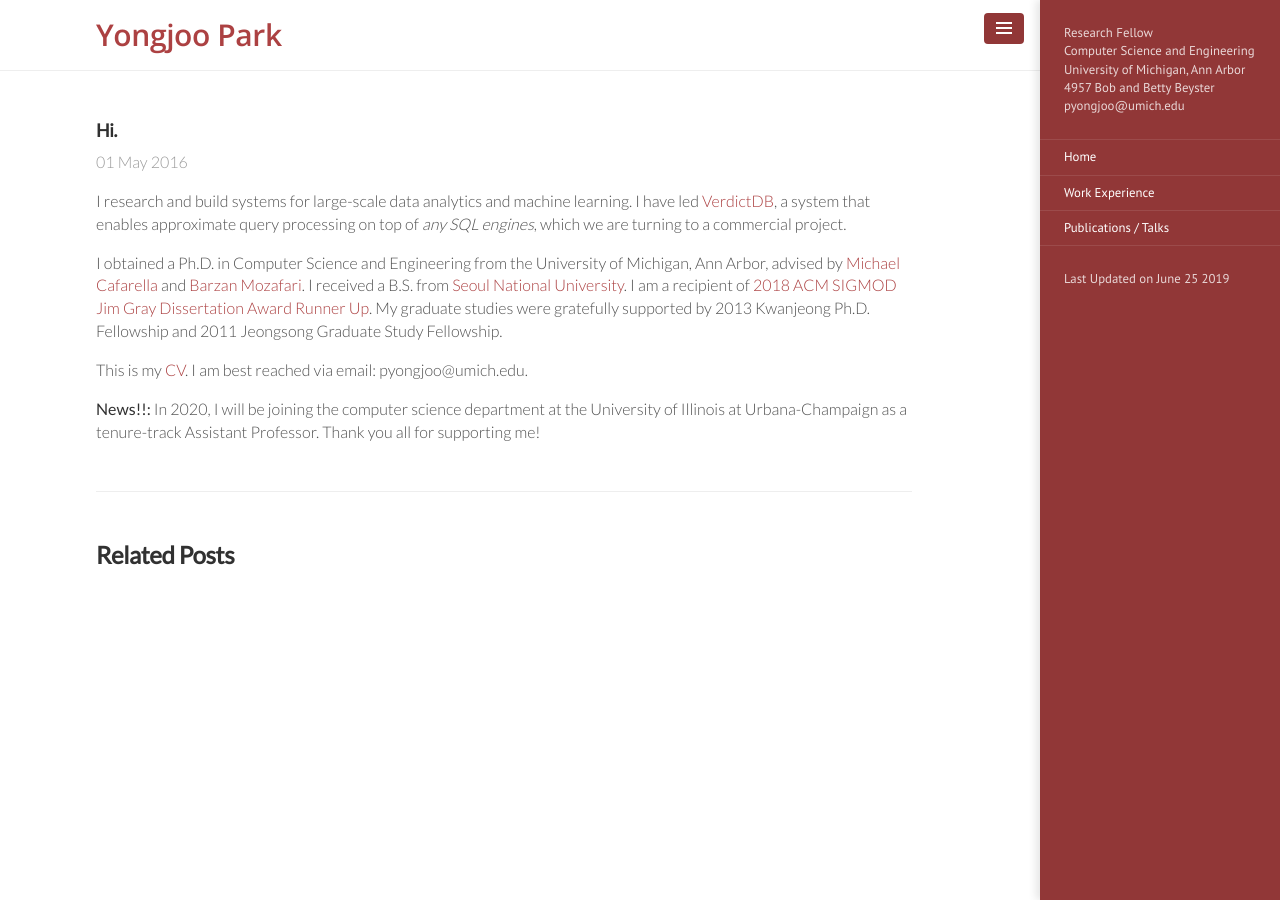
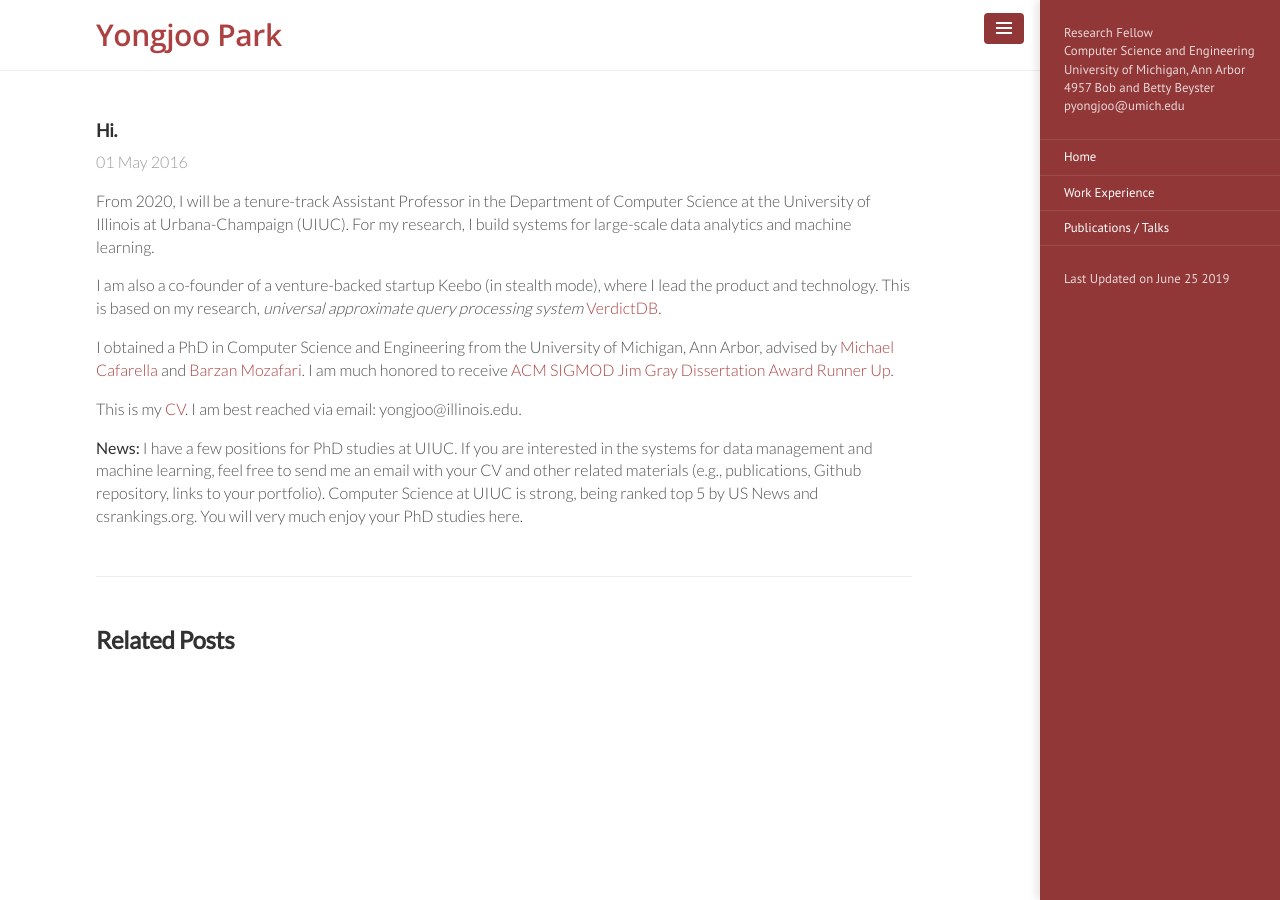
Before and after one commit to pyongjoo/pyongjoo.github.io, a Jekyll site: the page built from _intro/2016-05-01-hi.md, in a window 1280 px wide. Built offline with Jekyll 4.4.1, drawn with Linux system fonts in a browser that asks for light colours.

Commit message:
intro page updated

```diff
--- a/_intro/2016-05-01-hi.md
+++ b/_intro/2016-05-01-hi.md
@@ -3,15 +3,30 @@ layout: post
 title: Hi.
 ---
 
-I research and build systems for large-scale data analytics and machine learning. I have led [VerdictDB](http://verdictdb.org/), a system that enables approximate query processing on top of *any SQL engines*, which we are turning to a commercial project.
+From 2020, I will be a tenure-track Assistant Professor in the Department of Computer Science at
+the University of Illinois at Urbana-Champaign (UIUC).
+For my research, I build systems for large-scale data analytics and machine learning.
+<!-- I am leading [VerdictDB](http://verdictdb.org/), a system that enables approximate query processing
+on top of *any SQL engines*, which we are turning to a commercial project. -->
 
-I obtained a Ph.D. in Computer Science and Engineering from the University of Michigan, Ann Arbor, advised by [Michael Cafarella](http://web.eecs.umich.edu/~michjc/) and [Barzan Mozafari](http://web.eecs.umich.edu/~mozafari/).
-I received a B.S. from [Seoul National University](https://en.wikipedia.org/wiki/Seoul_National_University).
-I am a recipient of [2018 ACM SIGMOD Jim Gray Dissertation Award Runner Up](https://sigmod.org/sigmod-awards/sigmod-jim-gray-doctoral-dissertation-award/).
-My graduate studies were gratefully supported by 2013 Kwanjeong Ph.D. Fellowship and 2011 Jeongsong Graduate Study Fellowship.
+I am also a co-founder of a venture-backed startup Keebo (in stealth mode), where I lead the
+product and  technology. This is based on my research,
+*universal approximate query processing system* [VerdictDB](http://verdictdb.org/).
+
+
+I obtained a PhD in Computer Science and Engineering from the University of Michigan, Ann Arbor,
+advised by [Michael Cafarella](http://web.eecs.umich.edu/~michjc/) and [Barzan Mozafari](http://web.eecs.umich.edu/~mozafari/).
+I am much honored to receive [ACM SIGMOD Jim Gray Dissertation Award Runner Up](https://sigmod.org/sigmod-awards/sigmod-jim-gray-doctoral-dissertation-award/).
+<!-- I received a B.S. from
+[Seoul National University](https://en.wikipedia.org/wiki/Seoul_National_University).
+My graduate studies were gratefully supported by 2013 Kwanjeong Ph.D. Fellowship and 2011 Jeongsong
+Graduate Study Fellowship. -->
 
 This is my [CV]({{ site.url }}/resources/Yongjoo_CV_2018_11.pdf).
-I am best reached via email: pyongjoo@umich.edu.
+I am best reached via email: yongjoo@illinois.edu.
 
-
-**News!!:** In 2020, I will be joining the computer science department at the University of Illinois at Urbana-Champaign as a tenure-track Assistant Professor. Thank you all for supporting me!
+**News:** I have a few positions for PhD studies at UIUC. If you are interested in the
+systems for data management and machine learning, feel free to send me an email with your CV and
+other related materials (e.g., publications, Github repository, links to your portfolio).
+Computer Science at UIUC is strong, being ranked top 5 by US News and csrankings.org.
+You will very much enjoy your PhD studies here.
```
